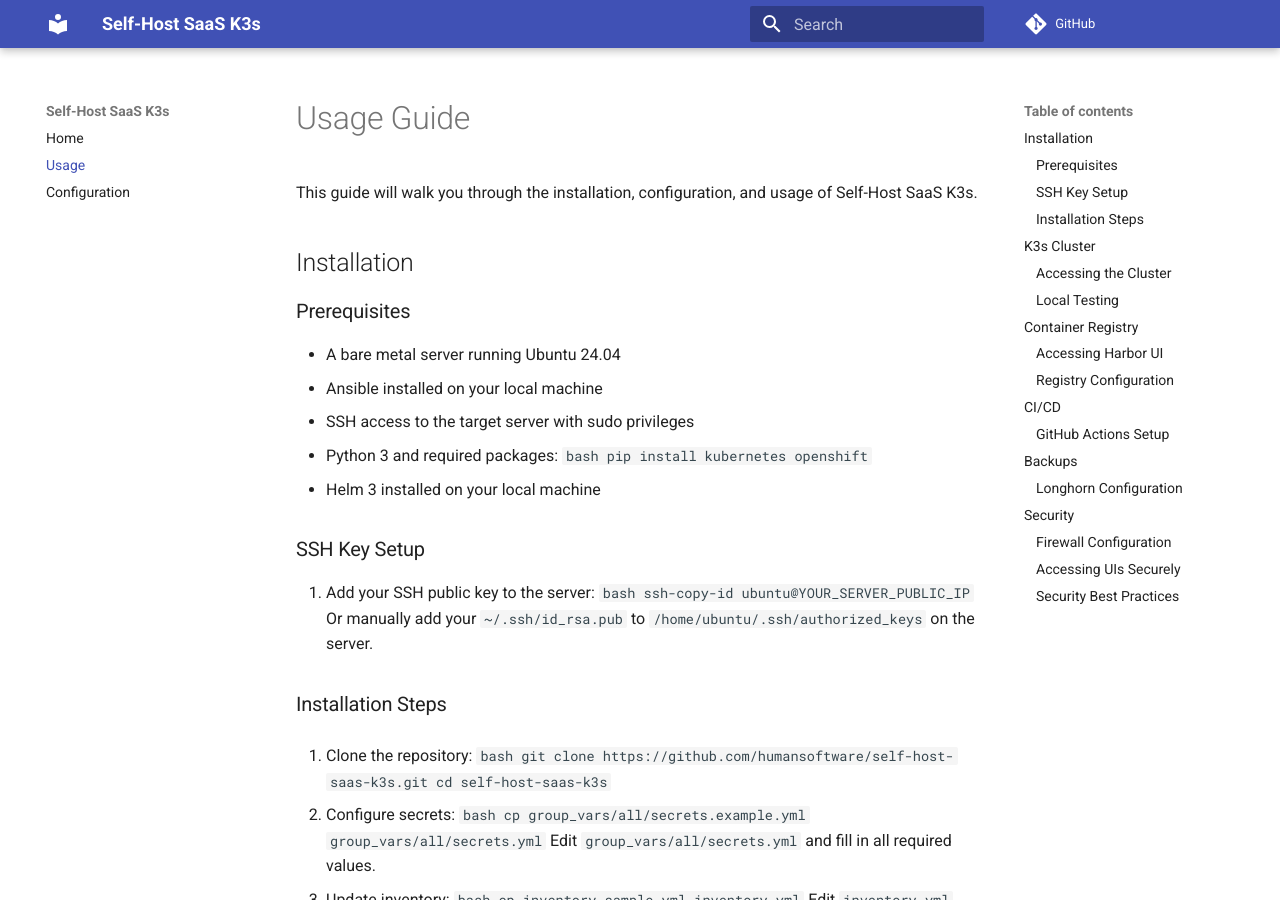
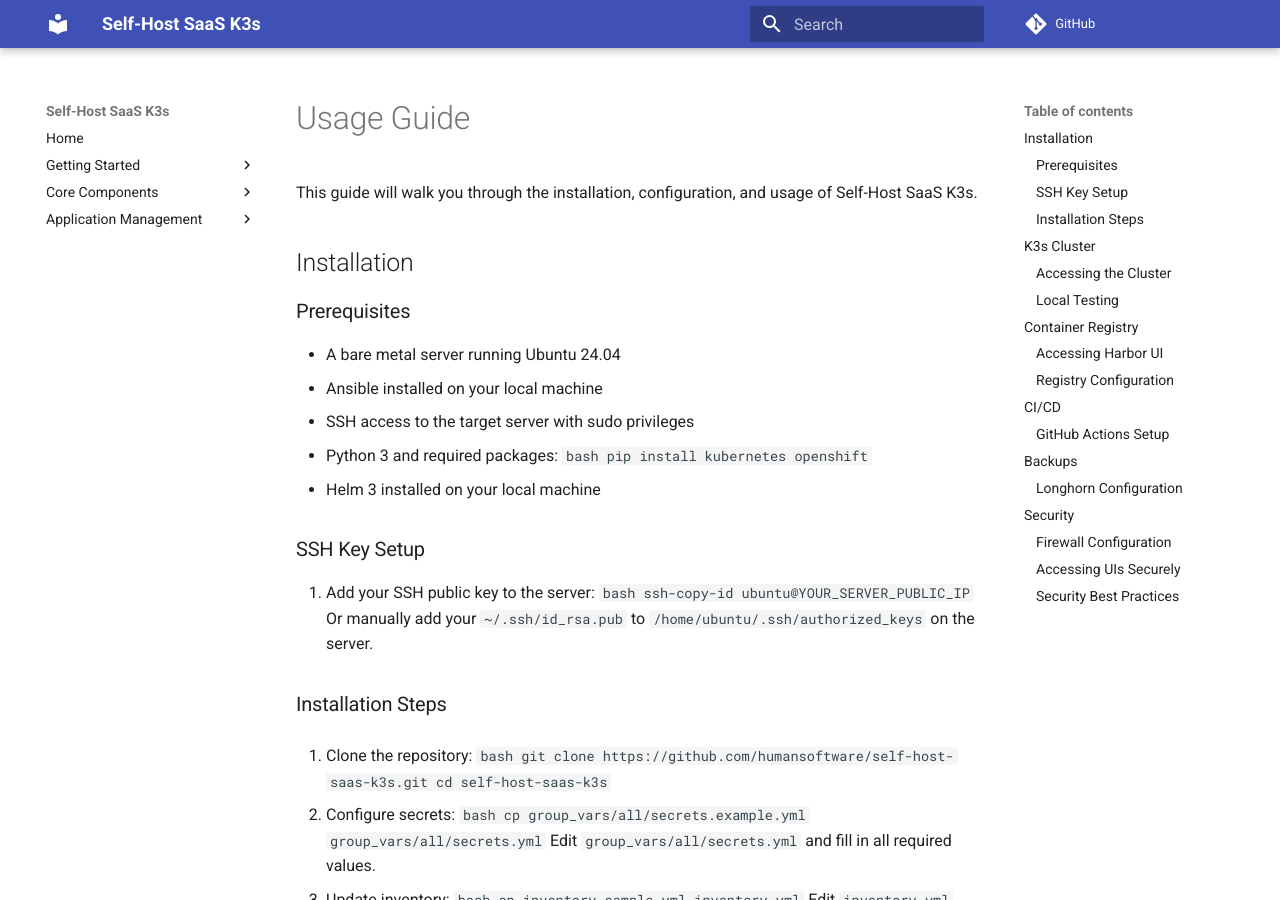
Before and after one commit to humansoftware/self-host-saas-k3s, an MkDocs documentation site: the page built from docs/usage.md, in a window 1280 px wide and 900 px high. Built offline with MkDocs 1.6.1 and Material for MkDocs 9.7.7, drawn with Linux system fonts in a browser that asks for light colours; comment, search, counter and statistics services are not loaded.

Commit message:
Initial docs

```diff
--- a/mkdocs.yml
+++ b/mkdocs.yml
@@ -4,5 +4,14 @@
   name: material
 nav:
   - Home: index.md
-  - Usage: usage.md
-  - Configuration: configuration.md
+  - Getting Started:
+      - Prerequisites: prerequisites.md
+      - Installation: installation.md
+      - Security: security.md
+  - Core Components:
+      - K3s: k3s.md
+      - Harbor: harbor.md
+      - Longhorn: longhorn.md
+  - Application Management:
+      - Applications: applications.md
+      - Monitoring: monitoring.md
```
